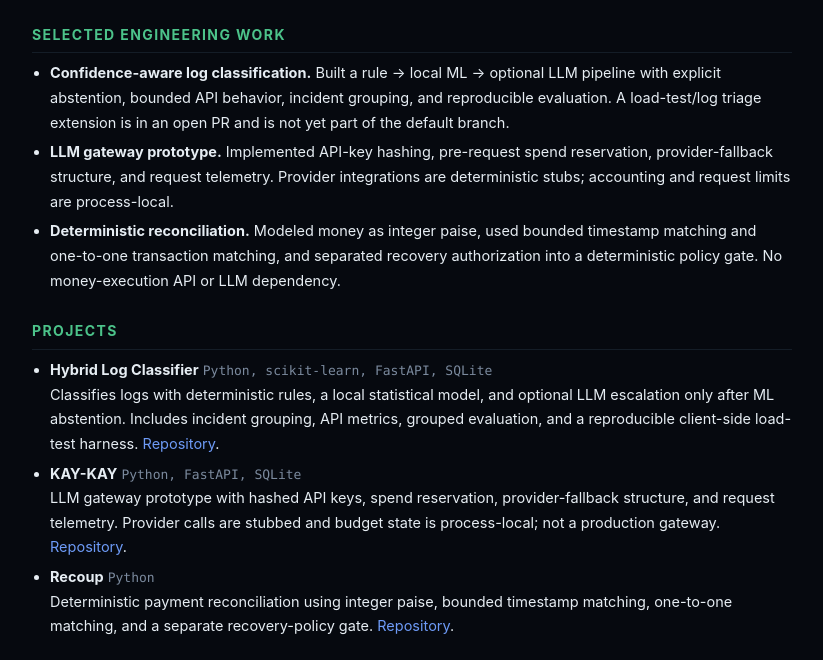
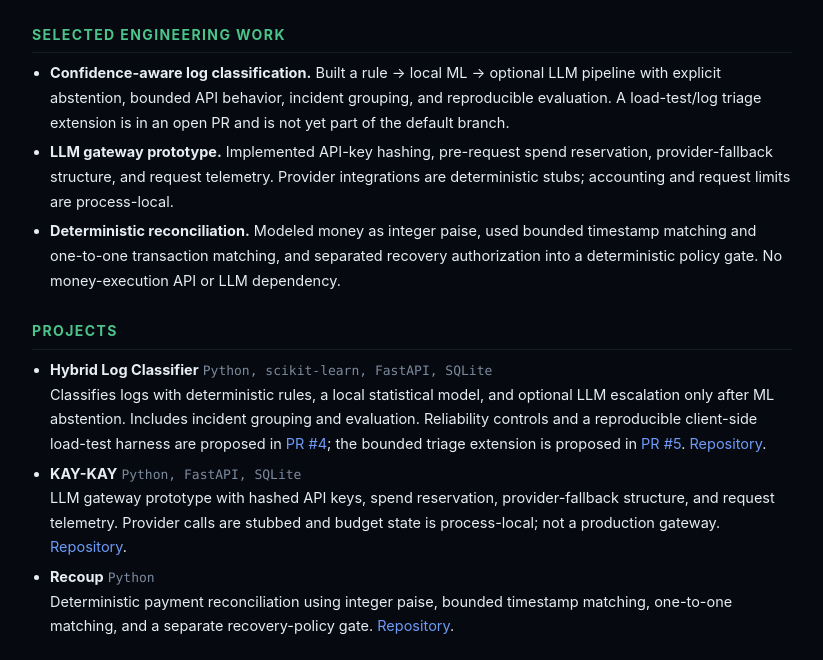
Before and after one commit to HarshCodeK/HarshCodeK, a website: page resume.html in a window 1280 px wide. Shown: the part 140-800 px from the top of the page, without its empty margins (228-1051 px from the left). Drawn offline with Linux system fonts and the light colour scheme.

Commit message:
docs: distinguish current projects from open reliability PRs

```diff
--- a/resume.html
+++ b/resume.html
@@ -40,7 +40,7 @@ harsh.kharavle@gmail.com · github.com/HarshCodeK · linkedin.com/in/harsh-k-422
 <h2>Projects</h2>
 <ul>
 <li><span class="role">Hybrid Log Classifier</span> <span class="meta">Python, scikit-learn, FastAPI, SQLite</span><br>
-Classifies logs with deterministic rules, a local statistical model, and optional LLM escalation only after ML abstention. Includes incident grouping, API metrics, grouped evaluation, and a reproducible client-side load-test harness. <a href="https://github.com/HarshCodeK/hybrid-log-classifier">Repository</a>.</li>
+Classifies logs with deterministic rules, a local statistical model, and optional LLM escalation only after ML abstention. Includes incident grouping and evaluation. Reliability controls and a reproducible client-side load-test harness are proposed in <a href="https://github.com/HarshCodeK/hybrid-log-classifier/pull/4">PR #4</a>; the bounded triage extension is proposed in <a href="https://github.com/HarshCodeK/hybrid-log-classifier/pull/5">PR #5</a>. <a href="https://github.com/HarshCodeK/hybrid-log-classifier">Repository</a>.</li>
 
 <li><span class="role">KAY-KAY</span> <span class="meta">Python, FastAPI, SQLite</span><br>
 LLM gateway prototype with hashed API keys, spend reservation, provider-fallback structure, and request telemetry. Provider calls are stubbed and budget state is process-local; not a production gateway. <a href="https://github.com/HarshCodeK/kay-kay">Repository</a>.</li>
```
